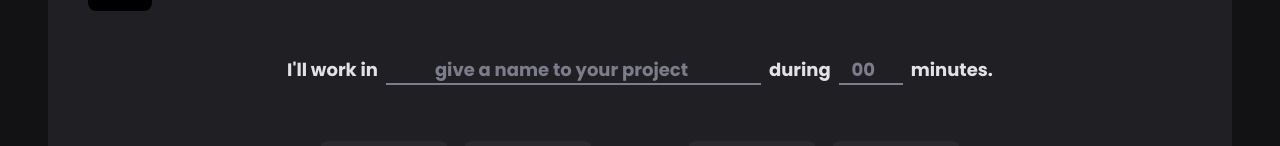
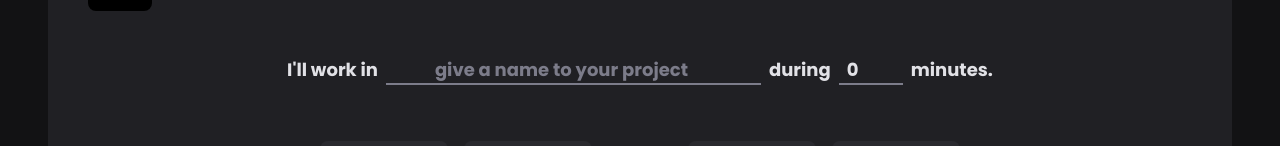
Before and after one commit to VS-Heshiki/react-timer, a React (Vite) app: page / in a window 1280 px wide. Shown: the part 173-319 px from the top of the page. Built offline with nearby package versions, Linux system fonts and the light colour scheme.

Commit message:
feat: add validation to timer

```diff
--- a/package.json
+++ b/package.json
@@ -10,11 +10,14 @@
         "preview": "vite preview"
     },
     "dependencies": {
+        "@hookform/resolvers": "^3.1.1",
         "phosphor-react": "^1.4.1",
         "react": "^18.2.0",
         "react-dom": "^18.2.0",
+        "react-hook-form": "^7.45.2",
         "react-router-dom": "^6.14.2",
-        "styled-components": "^6.0.5"
+        "styled-components": "^6.0.5",
+        "zod": "^3.21.4"
     },
     "devDependencies": {
         "@types/react": "^18.2.15",
--- a/src/pages/home/index.tsx
+++ b/src/pages/home/index.tsx
@@ -1,13 +1,35 @@
 import { HomeStyle, TextStyle, InputProject, InputDurationInMinutes, TimerStyle, SeparatorStyle, ButtonStartStyle } from '@/pages/home/style'
+import { validationResolver } from '@/pages/home/validation'
 import { Play } from 'phosphor-react'
+import { useForm } from 'react-hook-form'
+
+type InputTimer = {
+    project: string
+    durationInMinutes: number
+}
 
 export function Home () {
+    const { register, handleSubmit, watch, reset } = useForm<InputTimer>({
+        resolver: validationResolver,
+        defaultValues: {
+            project: '',
+            durationInMinutes: 0
+        }
+    })
+
+    const handleReloadSubmit = (data: InputTimer) => {
+        console.log(data)
+        reset()
+    }
+
+    const isDisabledButton = !watch('project')
+
     return (
         <HomeStyle>
-            <form action="">
+            <form onSubmit={ handleSubmit(handleReloadSubmit) }>
                 <TextStyle>
                     <label htmlFor='project'>I'll work in</label>
-                    <InputProject type='text' id='project' list='project-suggestions' placeholder='give a name to your project' />
+                    <InputProject type='text' id='project' list='project-suggestions' minLength={ 3 } placeholder='give a name to your project' { ...register('project') } />
 
                     <datalist id='project-suggestions'>
                         <option value="Project !" />
@@ -17,7 +39,7 @@ export function Home () {
                     </datalist>
 
                     <label htmlFor='durationInMinutes'>during</label>
-                    <InputDurationInMinutes type='number' id='durationInMinutes' placeholder='00' step={ 5 } min={ 5 } max={ 60 } />
+                    <InputDurationInMinutes type='number' id='durationInMinutes' placeholder='5' step={ 5 } min={ 5 } max={ 60 } { ...register('durationInMinutes', { valueAsNumber: true }) } />
                     <span>minutes.</span>
                 </TextStyle>
 
@@ -29,7 +51,7 @@ export function Home () {
                     <span>0</span>
                 </TimerStyle>
 
-                <ButtonStartStyle disabled type='submit'>
+                <ButtonStartStyle disabled={ isDisabledButton } type='submit'>
                     <Play size={ 24 } />
                     Start!
                 </ButtonStartStyle>
--- /dev/null
+++ b/src/pages/home/validation.ts
@@ -0,0 +1,9 @@
+import z from 'zod'
+import { zodResolver } from '@hookform/resolvers/zod'
+
+const cycleTimerValidationSchema = z.object({
+    project: z.string().min(3),
+    durationInMinutes: z.number().min(5).max(60)
+})
+
+export const validationResolver = zodResolver(cycleTimerValidationSchema)
```
Also changed, not shown: 1 other file (tests, documents, lock files or other folders).
